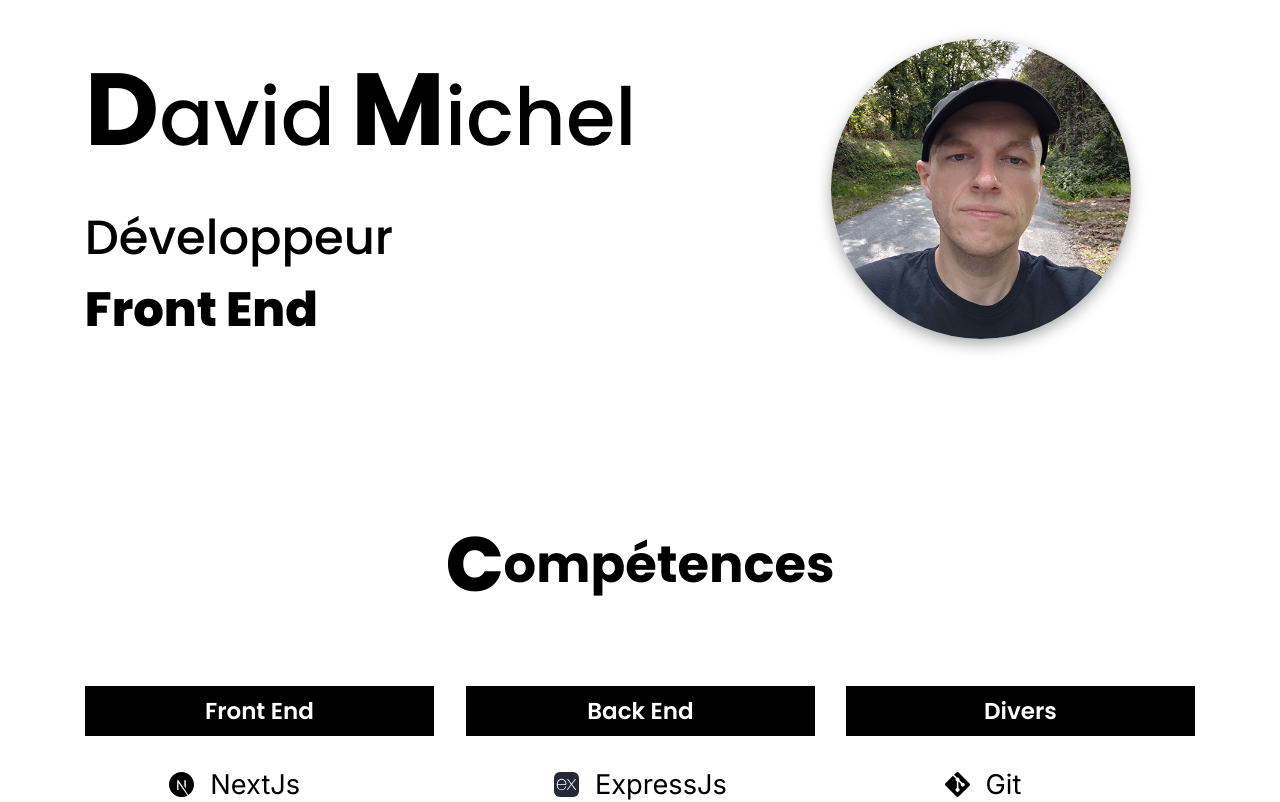
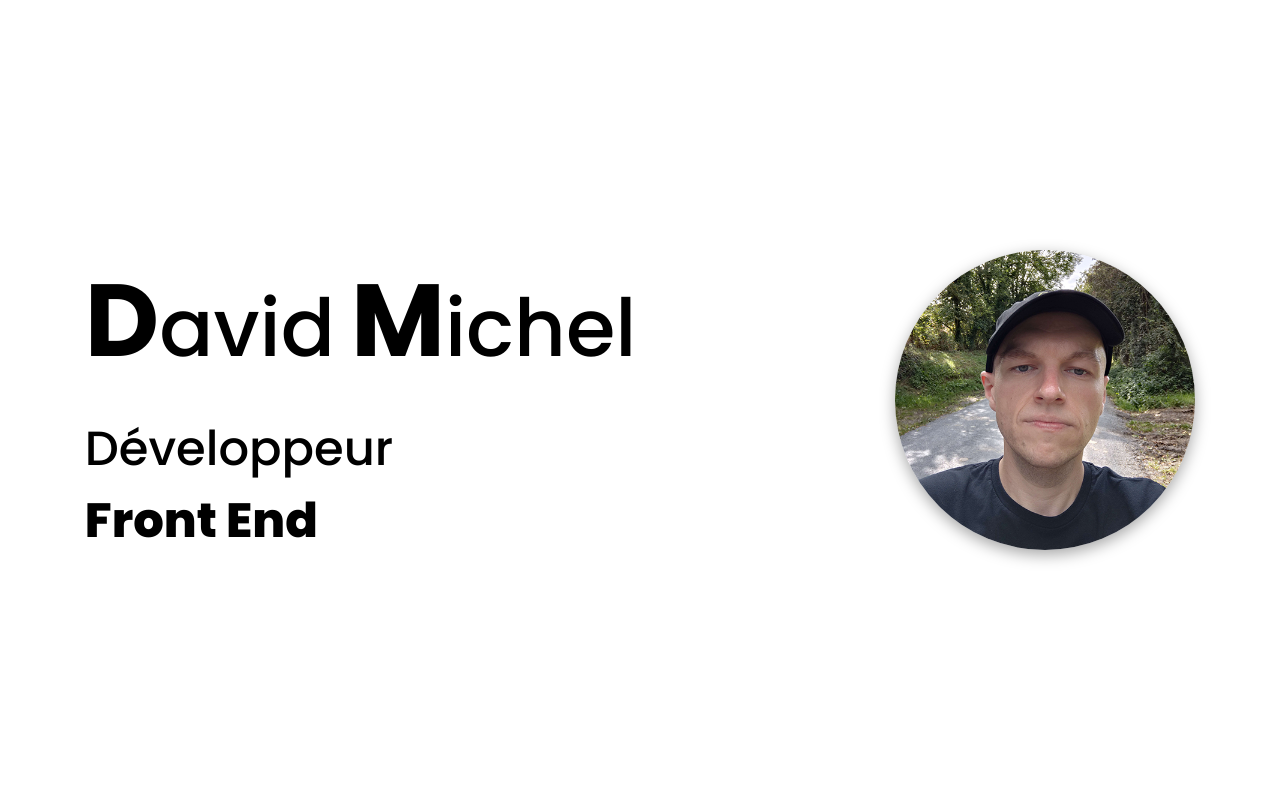
Before and after one commit to david-mi/portfolio, a Next.js app: page / in a window 1280 px wide. Shown: the top 802 px of the page. Built offline with nearby package versions, Linux system fonts and the light colour scheme.

Commit message:
style: global styling

```diff
--- a/app/components/Presentation/presentation.module.css
+++ b/app/components/Presentation/presentation.module.css
@@ -1,11 +1,10 @@
 .presentation {
   display: grid;
-  grid-template-columns: auto 1fr auto;
-  grid-template-rows: repeat(2, auto);
+  grid-template-columns: auto auto;
+  grid-template-rows: auto auto;
   row-gap: calc(var(--gap) / 2);
   column-gap: calc(var(--gap) * 2);
   justify-content: space-between;
-  align-items: center;
   grid-template-areas:
     "name picture"
     "job  picture";
@@ -15,7 +14,7 @@
     grid-template-areas:
       "name name"
       "job  picture";
-    column-gap: calc(var(--gap));
+    column-gap: var(--gap);
   }
 
   & .name {
@@ -25,6 +24,7 @@
     align-items: flex-start;
     font-weight: 500;
     font-size: clamp(2.5rem, 7vw, 5rem);
+    align-self: flex-end;
 
     @media (width < 650px) {
       font-weight: 600;
@@ -49,6 +49,7 @@
     flex-wrap: wrap;
     justify-content: center;
     font-size: clamp(1.8rem, 4vw, 3rem);
+    align-self: flex-start;
 
     & span:nth-child(1) {
       font-weight: 500;
@@ -73,5 +74,11 @@
     object-fit: cover;
     object-position: 40% 70%;
     box-shadow: rgba(0, 0, 0, 0.35) 0px 5px 15px;
+
+    @media (width < 650px) {
+      align-self: flex-start;
+      width: clamp(var(--min-size), 15vw, var(--max-size));
+      height: clamp(var(--min-size), 15vw, var(--max-size));
+    }
   }
 }
--- a/app/components/SectionTitle/sectionTitle.module.css
+++ b/app/components/SectionTitle/sectionTitle.module.css
@@ -14,16 +14,12 @@
   position: relative;
   font-weight: 700;
   font-size: clamp(2.5rem, 4vw, 3.5rem);
-  margin-bottom: calc(var(--gap) * 2);
+  margin-block: calc(var(--gap) * 5);
   text-align: center;
   overflow: hidden;
   display: flex;
   justify-content: center;
   align-items: center;
-
-  @media (width < 650px) {
-    margin-bottom: calc(var(--gap) * 1.5);
-  }
 
   &.show span {
     animation: displayTitle 400ms forwards cubic-bezier(.17, .67, .37, 1.14);
--- a/app/components/Skills/skills.module.css
+++ b/app/components/Skills/skills.module.css
@@ -7,9 +7,7 @@
 
     @media (width < 650px) {
       display: flex;
-      margin-inline: auto;
       flex-direction: column;
-      /* max-width: 450px; */
     }
   }
 }
--- a/app/components/Social/social.module.css
+++ b/app/components/Social/social.module.css
@@ -2,6 +2,7 @@
   display: flex;
   flex-direction: column;
   gap: calc(var(--gap) / 4);
+  margin-bottom: calc(var(--gap) * 3);
 
   & .links {
     display: grid;
--- a/app/globals.css
+++ b/app/globals.css
@@ -12,7 +12,6 @@
 body {
   font-family: var(--font-inter);
   padding-inline: clamp(5px, 3.5vw, 4rem);
-  padding-block: 2rem;
 }
 
 h1,
@@ -36,6 +35,14 @@ button {
   cursor: pointer;
   display: flex;
   align-items: center;
+}
+
+main > section,
+footer {
+  min-height: 100dvh;
+  display: flex;
+  flex-direction: column;
+  justify-content: space-evenly;
 }
 
 button:not(.slick-dots button),
--- a/app/page.module.css
+++ b/app/page.module.css
@@ -1,9 +1,4 @@
 .container {
   display: flex;
   flex-direction: column;
-  gap: calc(var(--gap) * 5);
-
-  @media (width < 650px) {
-    gap: calc(var(--gap) * 3);
-  }
 }
```
